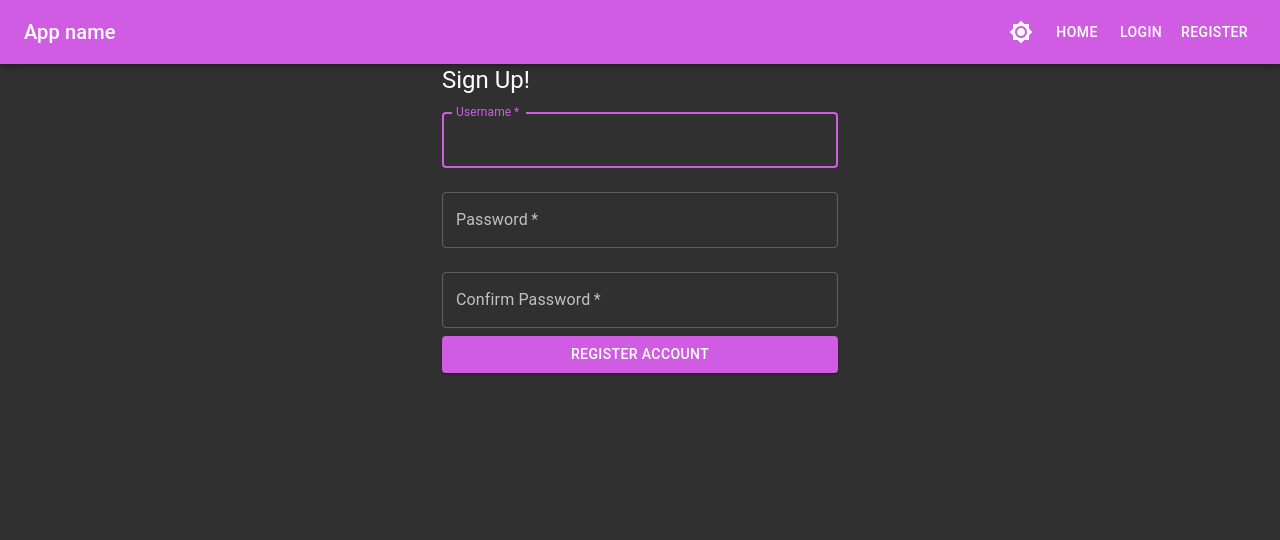
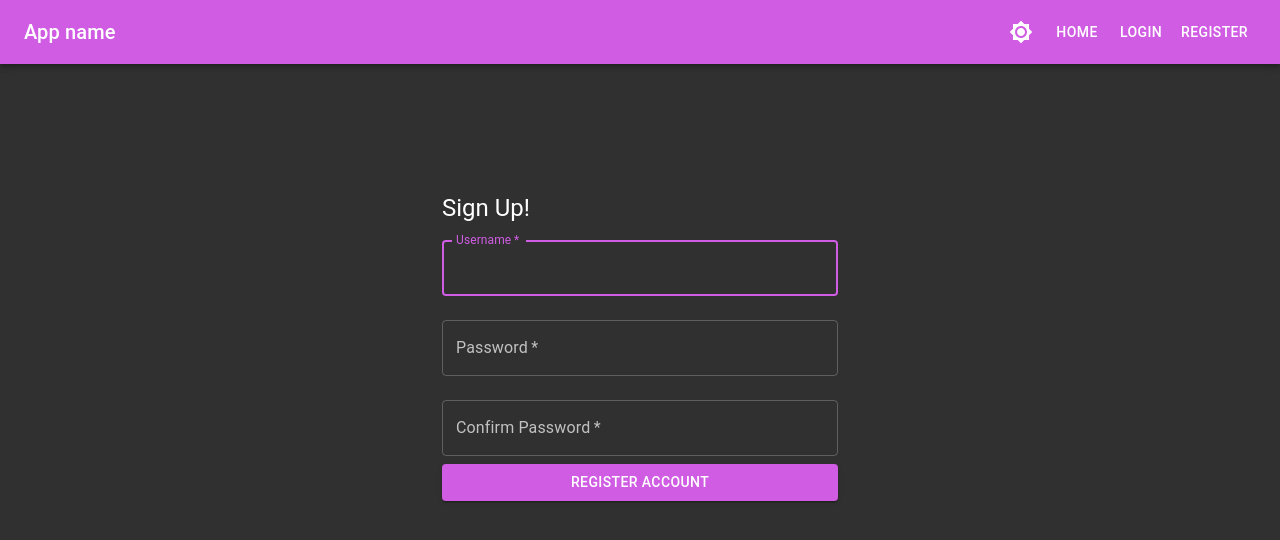
Before and after one commit to PavanReddy28/dbms-project-frontend, a React (Create React App) app: page /register in a window 1280 px wide. Shown: the top 540 px of the page. Built offline with nearby package versions, Linux system fonts and the light colour scheme.

Commit message:
Fixed form spacing

```diff
--- a/src/components/App.js
+++ b/src/components/App.js
@@ -22,6 +22,7 @@ function App() {
   let theme = provideTheme(mode);
 
   useEffect(() => {
+    //eslint-disable-next-line
     theme = provideTheme(mode);
     localStorage.setItem("theme",mode)
   },[mode])
--- a/src/components/Dashboard.jsx
+++ b/src/components/Dashboard.jsx
@@ -1,4 +1,4 @@
-import React, { useEffect, useState, useRef } from "react";
+import React, { useEffect, useState } from "react";
 import { axiosInstance } from "../axiosInstance";
 import { useHistory } from "react-router-dom";
 import {
--- a/src/components/Login.jsx
+++ b/src/components/Login.jsx
@@ -1,15 +1,21 @@
 import React, {useState} from "react";
-import Container from '@material-ui/core/Container';
-import TextField from '@material-ui/core/TextField';
-import Button from '@material-ui/core/Button';
-import Typography from '@material-ui/core/Typography';
+import {Container, TextField, Button, Typography, makeStyles} from '@material-ui/core'
 import {axiosInstance} from '../axiosInstance';
 import {useHistory} from "react-router-dom";
+
+const useStyles = makeStyles((theme) => ({
+    form: {
+        marginTop: "10%"
+    }
+}))
+
 
 function Login() {
 
 
     const history = useHistory();
+
+    const classes = useStyles();
 
     const [userName, setUserName] = useState("");
     const [passWord, setPassWord] = useState("");
@@ -47,7 +53,7 @@ function Login() {
 
 
     return (
-        <Container maxWidth="xs">
+        <Container maxWidth="xs" className={classes.form}>
         <Typography component="h1" variant="h5">
           Sign in
         </Typography>
--- a/src/components/Register.jsx
+++ b/src/components/Register.jsx
@@ -1,11 +1,18 @@
 import React, { useState } from "react";
-import Container from '@material-ui/core/Container';
-import TextField from '@material-ui/core/TextField';
-import Button from '@material-ui/core/Button';
-import Typography from '@material-ui/core/Typography';
-import { axiosInstance } from '../axiosInstance'
+import {Container, TextField, Button, Typography, makeStyles} from '@material-ui/core'
+import { axiosInstance } from '../axiosInstance';
+
+
+const useStyles = makeStyles((theme) => ({
+    form: {
+        marginTop: "10%"
+    }
+}));
+
 
 function Register() {
+
+    const classes = useStyles();
 
     const [userName, setUserName] = useState("");
     const [passWord, setPassWord] = useState("");
@@ -29,7 +36,7 @@ function Register() {
 
 
     return (
-        <Container maxWidth="xs">
+        <Container maxWidth="xs" className = {classes.form}>
             <Typography component="h1" variant="h5">
                 Sign Up!
         </Typography>
--- a/src/components/Theme.jsx
+++ b/src/components/Theme.jsx
@@ -1,5 +1,4 @@
 import { createMuiTheme } from "@material-ui/core/styles";
-import { green, purple } from "@material-ui/core/colors"
 
 
 
```
